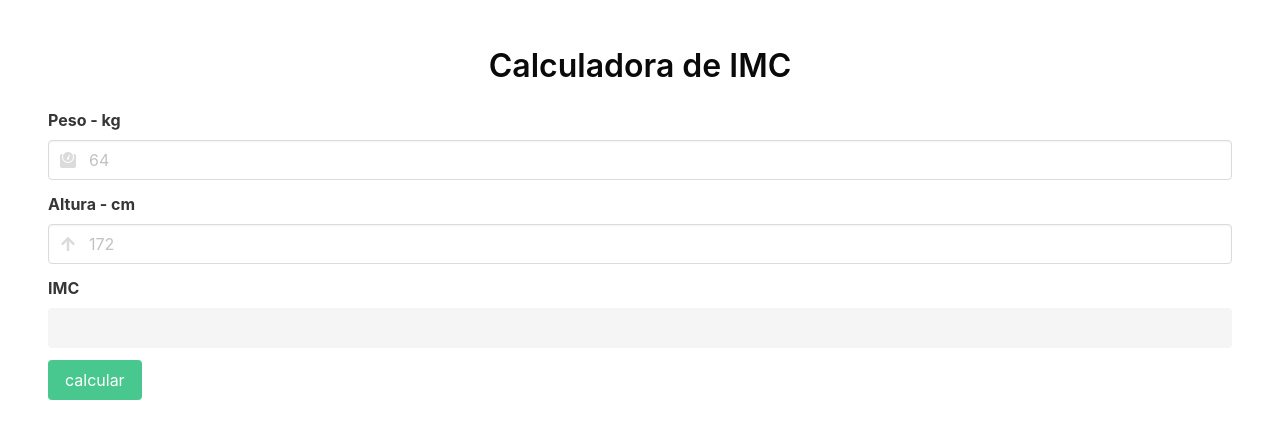
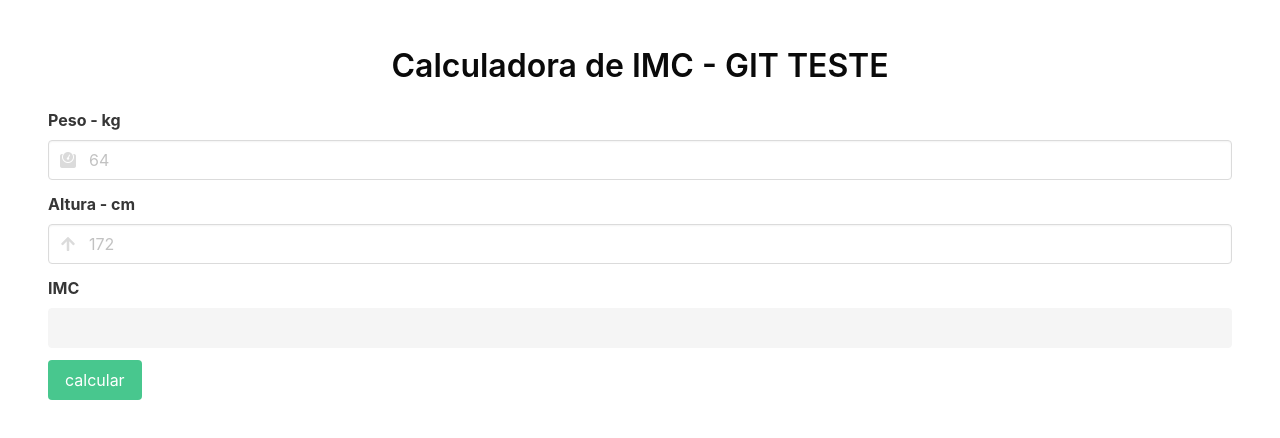
Before and after one commit to yAdryele/git_code_imc, a plain HTML site: page index.html in a window 1280 px wide. Drawn offline with nearby package versions, Linux system fonts and the light colour scheme.

Commit message:
commit alterado

```diff
--- a/index.html
+++ b/index.html
@@ -21,7 +21,7 @@
     <section class="hero">
       <div class="hero-body">
 
-        <h1 class="title has-text-centered has-text-black">Calculadora de IMC</h1>
+        <h1 class="title has-text-centered has-text-black">Calculadora de IMC - GIT TESTE</h1>
 
         <div class="field">
           <label class="label">Peso - kg</label>
```
